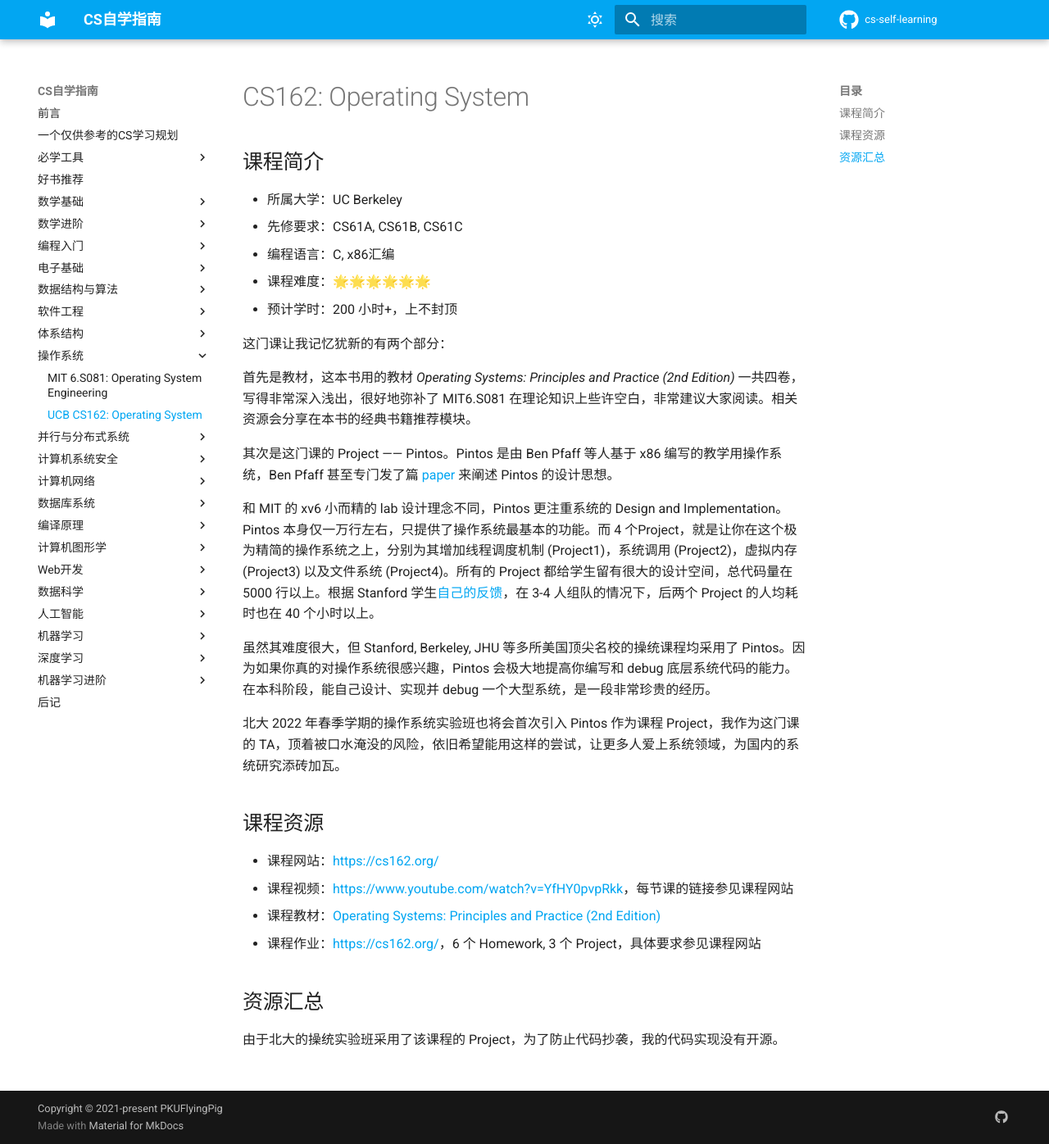
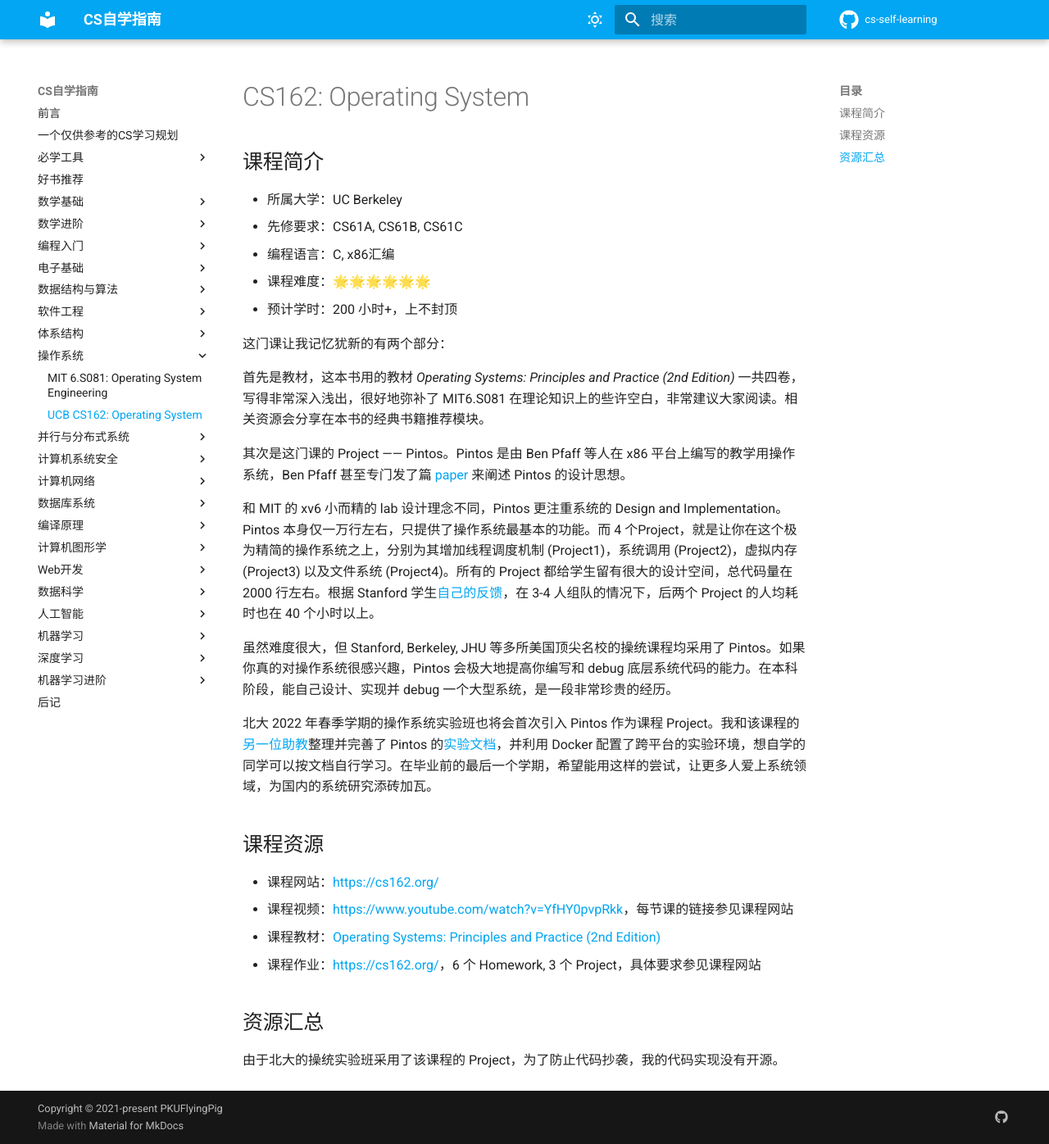
Before and after one commit to PKUFlyingPig/cs-self-learning, an MkDocs documentation site: the page built from docs/操作系统/CS162.md, in a window 1280 px wide and 1396 px high. Shown: the whole window at 82% size. Built offline with MkDocs 1.6.1 and Material for MkDocs 9.7.7, drawn with Linux system fonts in a browser that asks for light colours; comment, search, counter and statistics services are not loaded.

Commit message:
[Edit] refine some sentences

```diff
--- a/docs/操作系统/CS162.md
+++ b/docs/操作系统/CS162.md
@@ -10,17 +10,17 @@
 
 这门课让我记忆犹新的有两个部分：
 
-首先是教材，这本书用的教材 *Operating Systems: Principles and Practice (2nd Edition)* 一共四卷，写得非常深入浅出，很好地弥补了 MIT6.S081 在理论知识上些许空白，非常建议大家阅读。相关资源会分享在本书的经典书籍推荐模块。
+首先是教材，这本书用的教材 *Operating Systems: Principles and Practice (2nd Edition)* 一共四卷，写得非常深入浅出，很好地弥补了 MIT6.S081 在理论知识上的些许空白，非常建议大家阅读。相关资源会分享在本书的经典书籍推荐模块。
 
-其次是这门课的 Project —— Pintos。Pintos 是由 Ben Pfaff 等人基于 x86 编写的教学用操作系统，Ben Pfaff 甚至专门发了篇 [paper](https://benpfaff.org/papers/pintos.pdf) 来阐述 Pintos 的设计思想。
+其次是这门课的 Project —— Pintos。Pintos 是由 Ben Pfaff 等人在 x86 平台上编写的教学用操作系统，Ben Pfaff 甚至专门发了篇 [paper](https://benpfaff.org/papers/pintos.pdf) 来阐述 Pintos 的设计思想。
 
-和 MIT 的 xv6 小而精的 lab 设计理念不同，Pintos 更注重系统的 Design and Implementation。Pintos 本身仅一万行左右，只提供了操作系统最基本的功能。而 4 个Project，就是让你在这个极为精简的操作系统之上，分别为其增加线程调度机制 (Project1)，系统调用 (Project2)，虚拟内存 (Project3) 以及文件系统 (Project4)。所有的 Project 都给学生留有很大的设计空间，总代码量在 5000 行以上。根据 Stanford 学生[自己的反馈][quora_link]，在 3-4 人组队的情况下，后两个 Project 的人均耗时也在 40 个小时以上。
+和 MIT 的 xv6 小而精的 lab 设计理念不同，Pintos 更注重系统的 Design and Implementation。Pintos 本身仅一万行左右，只提供了操作系统最基本的功能。而 4 个Project，就是让你在这个极为精简的操作系统之上，分别为其增加线程调度机制 (Project1)，系统调用 (Project2)，虚拟内存 (Project3) 以及文件系统 (Project4)。所有的 Project 都给学生留有很大的设计空间，总代码量在 2000 行左右。根据 Stanford 学生[自己的反馈][quora_link]，在 3-4 人组队的情况下，后两个 Project 的人均耗时也在 40 个小时以上。
 
 [quora_link]: https://www.quora.com/What-is-it-like-to-take-CS-140-Operating-Systems-at-Stanford
 
-虽然其难度很大，但 Stanford, Berkeley, JHU 等多所美国顶尖名校的操统课程均采用了 Pintos。因为如果你真的对操作系统很感兴趣，Pintos 会极大地提高你编写和 debug 底层系统代码的能力。在本科阶段，能自己设计、实现并 debug 一个大型系统，是一段非常珍贵的经历。
+虽然难度很大，但 Stanford, Berkeley, JHU 等多所美国顶尖名校的操统课程均采用了 Pintos。如果你真的对操作系统很感兴趣，Pintos 会极大地提高你编写和 debug 底层系统代码的能力。在本科阶段，能自己设计、实现并 debug 一个大型系统，是一段非常珍贵的经历。
 
-北大 2022 年春季学期的操作系统实验班也将会首次引入 Pintos 作为课程 Project，我作为这门课的 TA，顶着被口水淹没的风险，依旧希望能用这样的尝试，让更多人爱上系统领域，为国内的系统研究添砖加瓦。
+北大 2022 年春季学期的操作系统实验班也将会首次引入 Pintos 作为课程 Project。我和该课程的[另一位助教](https://github.com/AlfredThiel)整理并完善了 Pintos 的[实验文档](https://alfredthiel.gitbook.io/pintosbook/)，并利用 Docker 配置了跨平台的实验环境，想自学的同学可以按文档自行学习。在毕业前的最后一个学期，希望能用这样的尝试，让更多人爱上系统领域，为国内的系统研究添砖加瓦。
 
 ## 课程资源
 
```
Also changed, not shown: docs/CS学习规划.md (+2 -2 lines), docs/体系结构/CS61C.md (+1 -1 lines), docs/体系结构/CSAPP.md (+2 -2 lines), docs/好书推荐.md (+1 -3 lines), docs/操作系统/MIT6.S081.md (+7 -4 lines).
